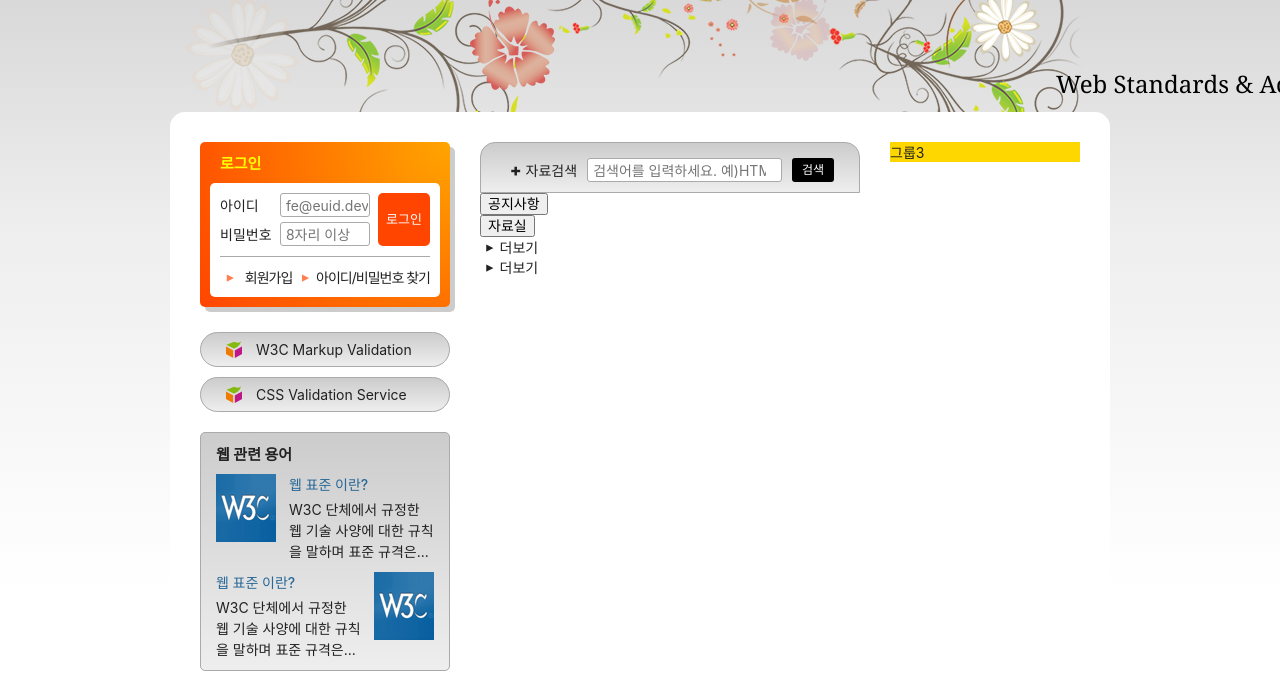
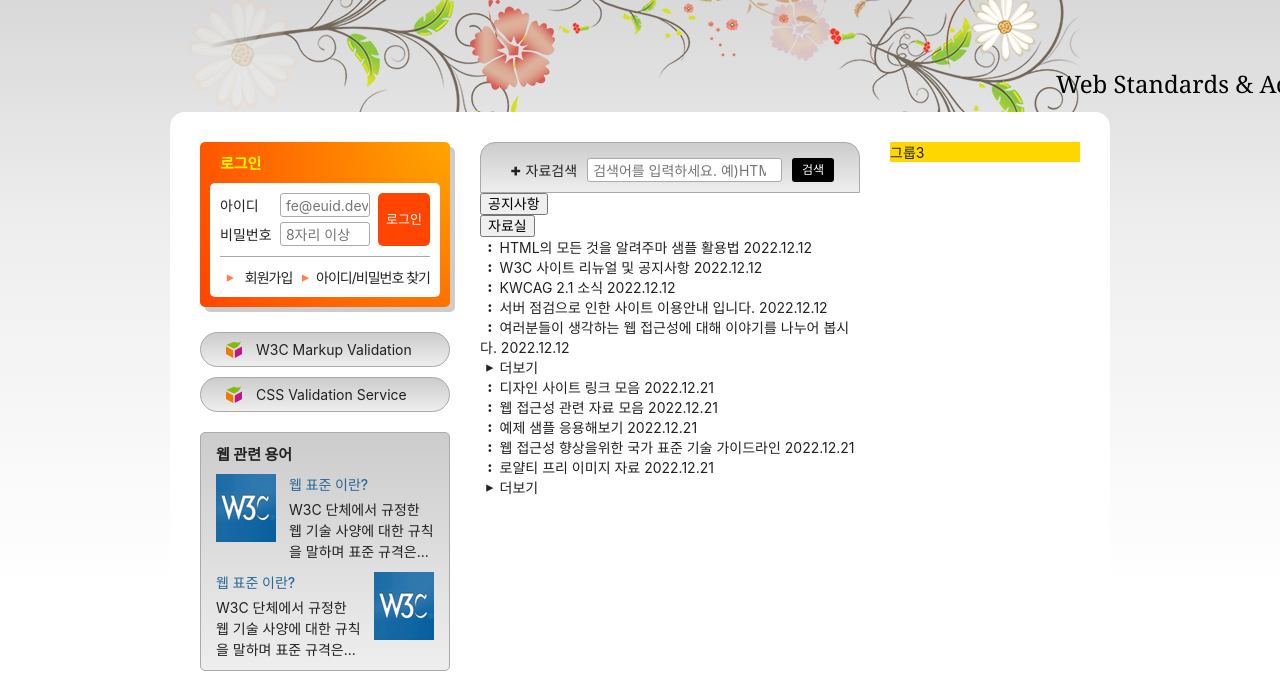
Before and after one commit to tkdkfkgk/HTML5, a plain HTML site: page index.html in a window 1280 px wide. Shown: the part 135-808 px from the top of the page. Drawn offline with Linux system fonts and the light colour scheme; a web font is replaced by a local one.

Commit message:
적절한 링크텍스트를 위해 aria-labelledby 속성 추가

```diff
--- a/index.html
+++ b/index.html
@@ -214,20 +214,60 @@
 
       <div class="board">
         <ul class="tab-list" role="tablist">
-          <li role="none" class="tab"><button type="button" class="tab" role="tab">공지사항</button></li>
-          <li role="none" class="tab"><button type="button" class="tab" role="tab">자료실</button></li>
+          <li role="none" class="tab"><button type="button" class="tab" role="tab" aria-selected="true" aria-controls="notice" id="noticeButton">공지사항</button></li>
+          <li role="none" class="tab"><button type="button" class="tab" role="tab" aria-selected="false" aria-controls="archive" id="archiveButton">자료실</button></li>
         </ul>
 
-        <div class="notice tab-panel" role="tabpanel">
-          <h2 class="a11y-hidden">공지사항</h2>
-          <ul class="board-list"></ul>
-          <a href="/" class="board-more icon-plus">더보기</a>
+        <div class="notice tab-panel" role="tabpanel" id="notice" aria-labelledby="noticeButton">
+          <ul class="board-list">
+            <li>
+              <a class="icon-stop" href="/">HTML의 모든 것을 알려주마 샘플 활용법</a>
+              <time datetime="2022-12-12T13:53:45">2022.12.12</time>
+            </li>
+            <li>
+              <a class="icon-stop" href="/">W3C 사이트 리뉴얼 및 공지사항</a>
+              <time datetime="2022-12-12T13:53:45">2022.12.12</time>
+            </li>
+            <li>
+              <a class="icon-stop" href="/">KWCAG 2.1 소식</a>
+              <time datetime="2022-12-12T13:53:45">2022.12.12</time>
+            </li>
+            <li>
+              <a class="icon-stop" href="/">서버 점검으로 인한 사이트 이용안내 입니다.</a>
+              <time datetime="2022-12-12T13:53:45">2022.12.12</time>
+            </li>
+            <li>
+              <a class="icon-stop" href="/">여러분들이 생각하는 웹 접근성에 대해 이야기를 나누어 봅시다.</a>
+              <time datetime="2022-12-12T13:53:45">2022.12.12</time>
+            </li>
+          </ul>
+          <a href="/" class="board-more icon-plus" aria-labelledby="noticeButton">더보기</a>
         </div>
 
-        <div class="archive tab-panel" role="tabpanel">
-          <h2 class="a11y-hidden">자료실</h2>
-          <ul class="board-list"></ul>
-          <a href="/" class="board-more icon-plus">더보기</a>
+        <div class="archive tab-panel" role="tabpanel" id="archive" aria-labelledby="archiveButton">
+          <ul class="board-list">
+            <li>
+              <a class="icon-stop" href="/">디자인 사이트 링크 모음</a>
+              <time datetime="2022-12-21T13:53:45">2022.12.21</time>
+            </li>
+            <li>
+              <a class="icon-stop" href="/">웹 접근성 관련 자료 모음</a>
+              <time datetime="2022-12-21T13:53:45">2022.12.21</time>
+            </li>
+            <li>
+              <a class="icon-stop" href="/">예제 샘플 응용해보기</a>
+              <time datetime="2022-12-21T13:53:45">2022.12.21</time>
+            </li>
+            <li>
+              <a class="icon-stop" href="/">웹 접근성 향상을위한 국가 표준 기술 가이드라인</a>
+              <time datetime="2022-12-21T13:53:45">2022.12.21</time>
+            </li>
+            <li>
+              <a class="icon-stop" href="/">로얄티 프리 이미지 자료</a>
+              <time datetime="2022-12-21T13:53:45">2022.12.21</time>
+            </li>
+          </ul>
+          <a href="/" class="board-more icon-plus" aria-labelledby="archiveButton">더보기</a>
         </div>
       </div>
 
```
